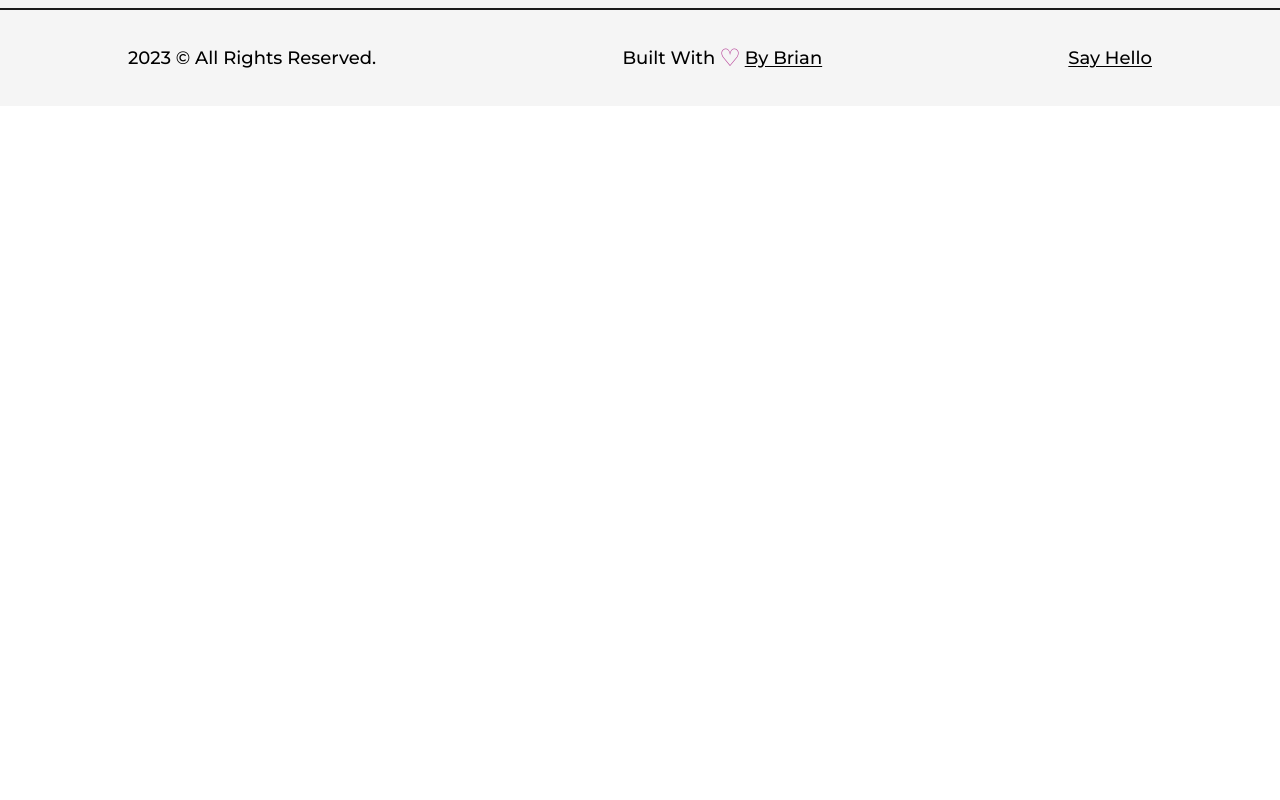
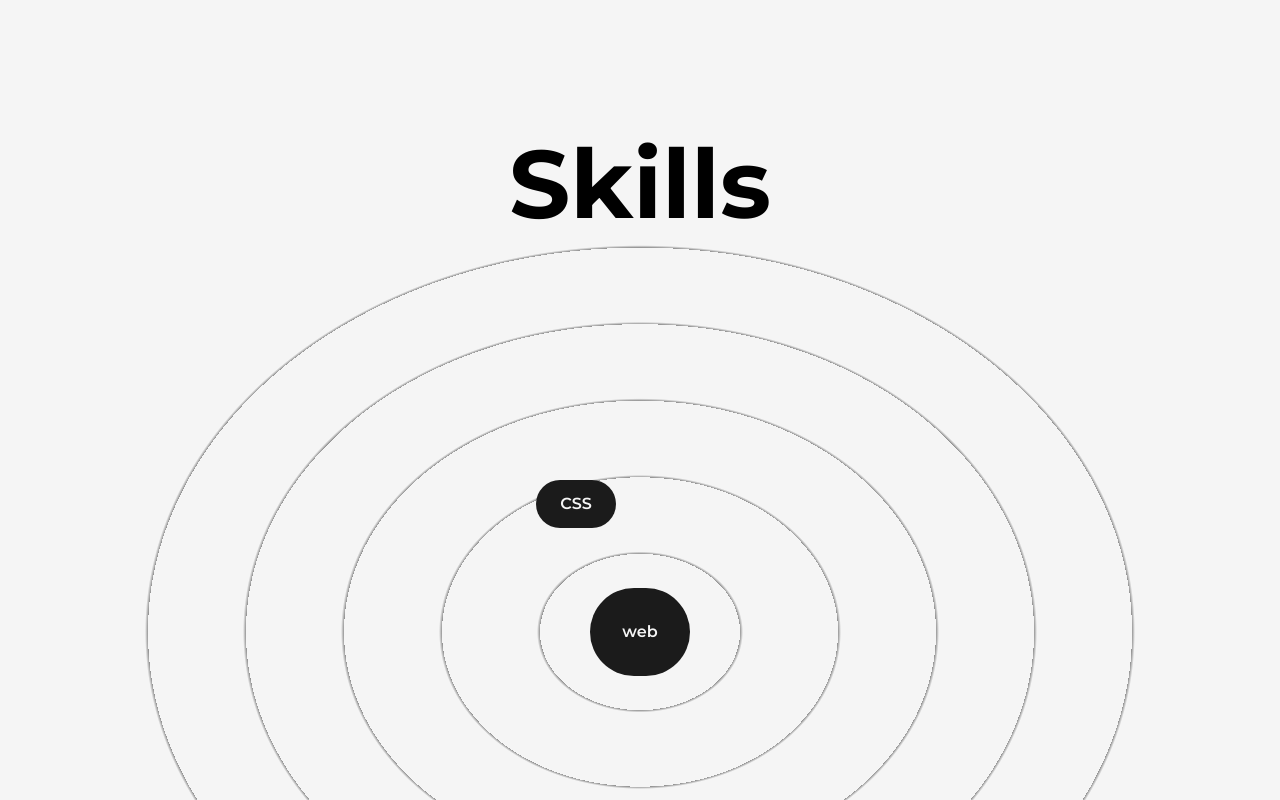
Before and after one commit to codebucks27/Next.js-Developer-Portfolio-Starter-Code, a Next.js app: page /about in a window 1280 px wide. Shown: the part 780-1580 px from the top of the page. Before the commit the page ends 886 px from the top, so only its background shows below. Built offline with nearby package versions, Linux system fonts and the light colour scheme.

Commit message:
started skill tree

```diff
--- /dev/null
+++ b/src/components/Skills.js
@@ -0,0 +1,36 @@
+import React from "react";
+import { motion } from "framer-motion";
+
+const Skill = ({ name, x, y }) => {
+  return (
+    <motion.div
+      className="flex items-center justify-center rounded-full font-semibold bg-dark text-light py-3 px-6 shadow-dark cursor-pointer absolute"
+      whileHover={{ scale: 1.05 }}
+      initial={{ x: 0, y: 0 }}
+      animate={{ x: x, y: y }}
+      transition={{ duration: 1.5 }}
+    >
+      {name}
+    </motion.div>
+  );
+};
+
+const Skills = () => {
+  return (
+    <>
+      <h2 className="font-bold text-8xl mt-64 w-full text-center">Skills</h2>
+      <div className="w-full h-screen relative flex items-center justify-center rounded-full bg-circularLight">
+        <motion.div
+          className="flex items-center justify-center rounded-full font-semibold bg-dark text-light p-8 shadow-dark cursor-pointer"
+          whileHover={{ scale: 1.05 }}
+        >
+          web
+        </motion.div>
+
+        <Skill name="CSS" x="-5vw" y="-10vw" />
+      </div>
+    </>
+  );
+};
+
+export default Skills;
--- a/src/pages/about.js
+++ b/src/pages/about.js
@@ -6,6 +6,7 @@
 import Layout from "@/components/layout";
 import profilePic from "../../public/images/profile/Brian-editedbg.png";
 import { useRef } from "react";
+import Skills from "@/components/Skills";
 
 const AnimatedNumbers = ({ value }) => {
   const ref = useRef(null);
@@ -104,6 +105,8 @@
               </div>
             </div>
           </div>
+
+          <Skills />
         </Layout>
       </main>
     </>
--- a/tailwind.config.js
+++ b/tailwind.config.js
@@ -25,6 +25,10 @@
       animation: {
         "spin-slow": "spin 8s linear infinite",
       },
+      backgroundImage: {
+        circularLight:
+          "repeating-radial-gradient(rgba(0,0,0,0.4) 2px,#f5f5f5 5px,#f5f5f5 100px);",
+      },
     },
   },
   plugins: [],
```
